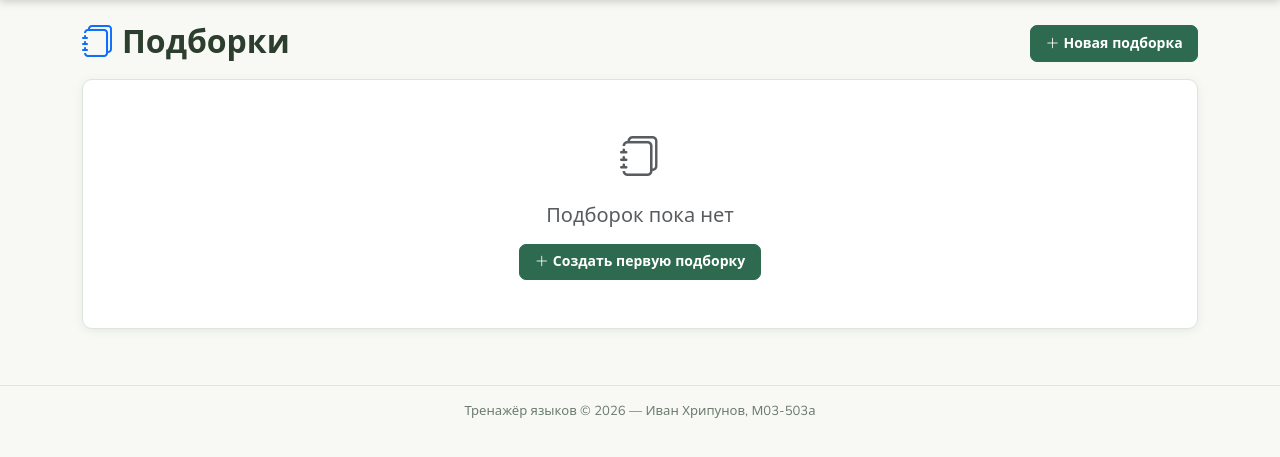
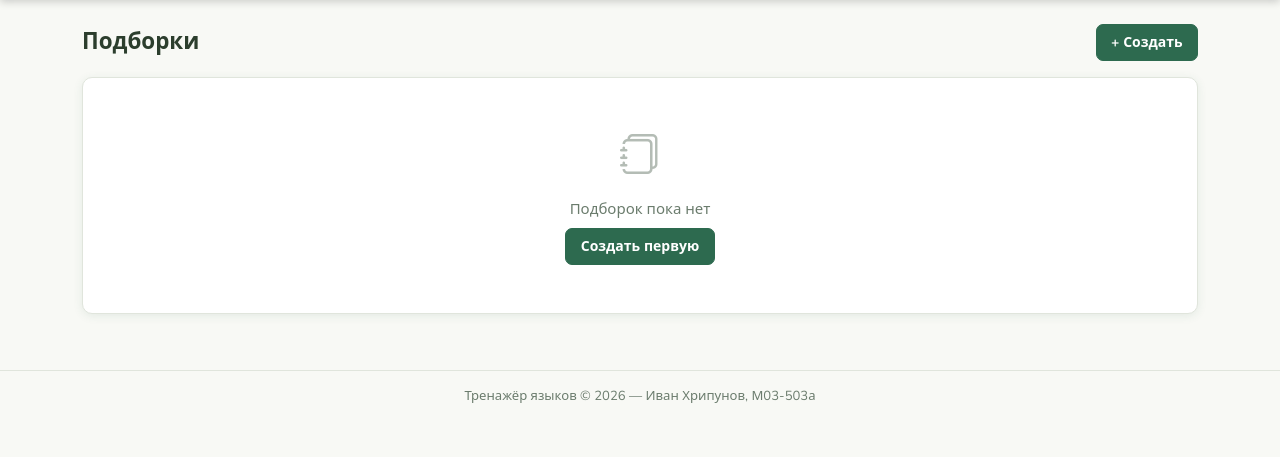
Before and after one commit to ivkhripunov/english_trainer, a Django app: template trainer/templates/trainer/collection_list.html in a window 1280 px wide. Shown: the part 59-516 px from the top of the page. Run offline with Django 3.2, Linux system fonts and the light colour scheme; the template is opened without the code that fills it, so the values that code supplies are empty.

Commit message:
refactor: redesign collection cards with hover effect and lang pill

```diff
--- a/trainer/templates/trainer/collection_list.html
+++ b/trainer/templates/trainer/collection_list.html
@@ -1,23 +1,17 @@
 {% extends "trainer/base.html" %}
-{% block title %}Подборки — Тренажёр языков{% endblock %}
+{% block title %}Подборки — Тренажёр{% endblock %}
 
 {% block content %}
 <div class="d-flex justify-content-between align-items-center mb-3">
-    <h2 class="fw-bold mb-0">
-        <i class="bi bi-journals me-2 text-primary"></i>Подборки
-    </h2>
-    <a href="{% url 'collection_create' %}" class="btn btn-primary">
-        <i class="bi bi-plus-lg me-1"></i>Новая подборка
-    </a>
+    <h2 class="mb-0" style="font-weight:800; font-size:1.4rem;">Подборки</h2>
+    <a href="{% url 'collection_create' %}" class="btn btn-primary btn-sm">+ Создать</a>
 </div>
 
-<!-- Фильтр по языку -->
 {% if languages %}
-<div class="mb-4">
-    <div class="d-flex gap-2 flex-wrap">
+<div class="d-flex gap-2 flex-wrap mb-4">
     <a href="{% url 'collection_list' %}"
        class="btn btn-sm {% if not language_filter %}btn-primary{% else %}btn-outline-secondary{% endif %}">
-            Все языки
+        Все
     </a>
     {% for lang in languages %}
     <a href="?language={{ lang.pk }}"
@@ -26,56 +20,53 @@
     </a>
     {% endfor %}
 </div>
-</div>
 {% endif %}
 
 {% if collections %}
 <div class="row g-3">
     {% for col in collections %}
     <div class="col-md-6 col-lg-4">
-        <div class="card h-100">
-            <div class="card-body p-4">
-                <div class="d-flex justify-content-between mb-2">
-                    <span class="badge bg-primary">{{ col.language }}</span>
+        <div class="card h-100 collection-card">
+            <div class="card-body p-3">
+                <div class="d-flex justify-content-between align-items-start mb-2">
+                    <span class="lang-pill">{{ col.language }}</span>
                     {% if col.total_shown > 0 %}
                         <span class="badge bg-{{ col.accuracy_color }}">{{ col.accuracy }}%</span>
                     {% else %}
-                        <span class="badge bg-secondary">Новая</span>
+                        <span class="badge" style="background:#e0e5dc; color:#6b7c6d;">new</span>
                     {% endif %}
                 </div>
-                <h5 class="fw-bold mb-1">
-                    <a href="{% url 'collection_detail' col.pk %}" class="text-decoration-none">
+                <h5 class="mb-1" style="font-weight:800; font-size:1rem;">
+                    <a href="{% url 'collection_detail' col.pk %}" class="text-decoration-none text-dark">
                         {{ col.name }}
                     </a>
                 </h5>
                 {% if col.description %}
-                    <p class="text-muted small mb-2">{{ col.description|truncatechars:80 }}</p>
+                    <p class="text-muted mb-2" style="font-size:.82rem;">
+                        {{ col.description|truncatechars:70 }}
+                    </p>
                 {% endif %}
-                <p class="text-muted small mb-3">
-                    <i class="bi bi-card-text me-1"></i>{{ col.word_count }} слов
+                <p class="mb-2" style="font-size:.82rem; color:var(--clr-muted);">
+                    {{ col.word_count }} слов
                 </p>
                 {% if col.total_shown > 0 %}
-                <div class="progress mb-3" style="height: 6px;">
+                <div class="progress mb-2" style="height:5px;">
                     <div class="progress-bar bg-{{ col.accuracy_color }}"
-                         style="width: {{ col.accuracy }}%;"></div>
+                         style="width:{{ col.accuracy }}%;"></div>
                 </div>
                 {% endif %}
             </div>
-            <div class="card-footer bg-white d-flex gap-2">
+            <div class="card-footer d-flex gap-1 p-2">
                 <a href="{% url 'collection_detail' col.pk %}"
-                   class="btn btn-sm btn-outline-primary flex-grow-1">
-                    <i class="bi bi-eye me-1"></i>Открыть
-                </a>
+                   class="btn btn-outline-primary btn-sm flex-grow-1">Открыть</a>
                 <a href="{% url 'quiz_start' %}?collection={{ col.pk }}"
-                   class="btn btn-sm btn-warning" title="Тест по подборке">
-                    <i class="bi bi-lightning-fill"></i>
-                </a>
+                   class="btn btn-warning btn-sm" title="Тест">⚡</a>
                 <a href="{% url 'collection_edit' col.pk %}"
-                   class="btn btn-sm btn-outline-secondary" title="Редактировать">
+                   class="btn btn-outline-secondary btn-sm">
                     <i class="bi bi-pencil"></i>
                 </a>
                 <a href="{% url 'collection_delete' col.pk %}"
-                   class="btn btn-sm btn-outline-danger" title="Удалить">
+                   class="btn btn-outline-danger btn-sm">
                     <i class="bi bi-trash"></i>
                 </a>
             </div>
@@ -84,12 +75,14 @@
     {% endfor %}
 </div>
 {% else %}
-<div class="card text-center py-5">
-    <i class="bi bi-journals text-muted fs-1 mb-3"></i>
-    <h5 class="text-muted">Подборок пока нет</h5>
-    <a href="{% url 'collection_create' %}" class="btn btn-primary mt-2 mx-auto" style="width:fit-content;">
-        <i class="bi bi-plus-lg me-1"></i>Создать первую подборку
+<div class="card">
+    <div class="empty-state">
+        <i class="bi bi-journals"></i>
+        <p class="mb-2">Подборок пока нет</p>
+        <a href="{% url 'collection_create' %}" class="btn btn-primary btn-sm">
+            Создать первую
         </a>
+    </div>
 </div>
 {% endif %}
 {% endblock %}
```
Lines whose indentation alone changed are shown as unchanged.
